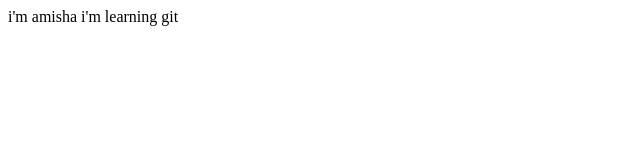
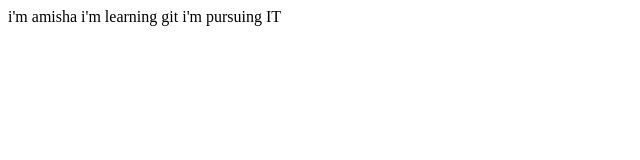
Before and after one commit to rijalamisha21/PraticeGit, a plain HTML site: page index.html in a window 1280 px wide. Shown: the whole page, without its empty margins (0-640 px from the left). Drawn offline with Linux system fonts and the light colour scheme.

Commit message:
4 commit

```diff
--- a/index.html
+++ b/index.html
@@ -9,6 +9,7 @@
 <body>
     i'm amisha
     i'm learning git
+    i'm pursuing IT
 
 </body>
 </html>
```
